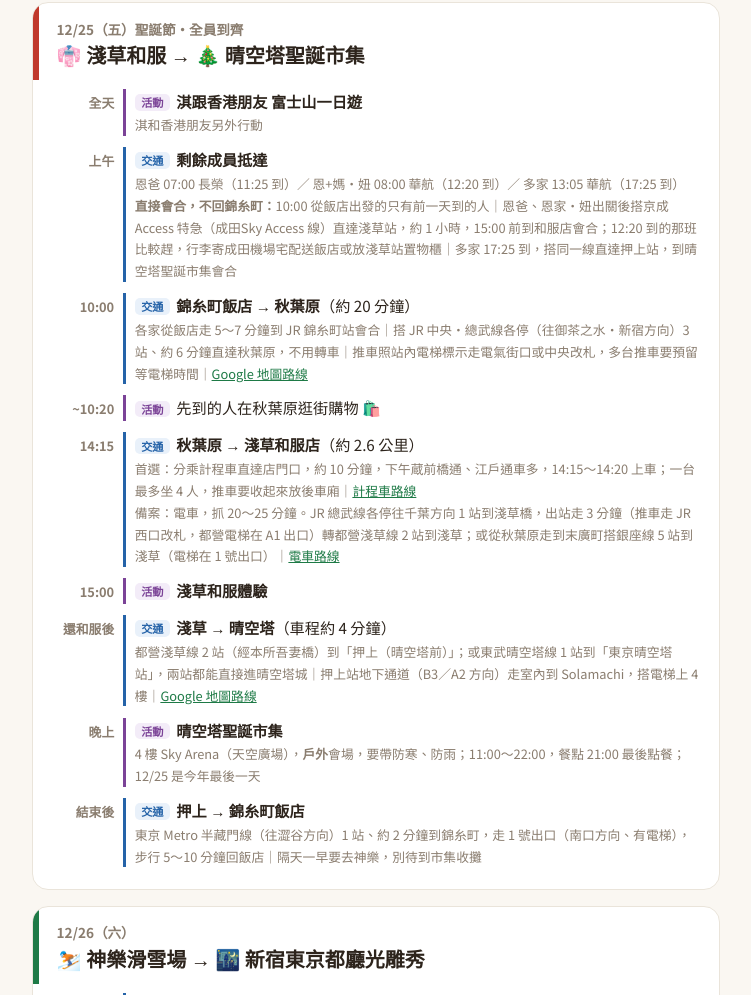
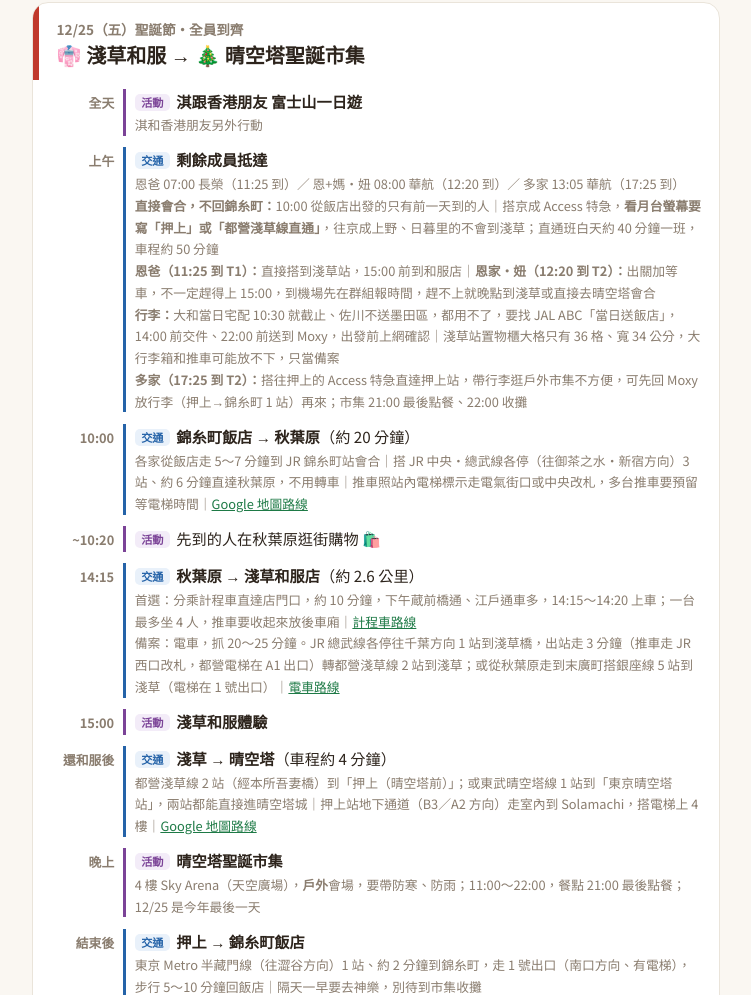
Before and after one commit to badbadted/temp-reports, a plain HTML site: page christmas-ski-trip.html in a window 1280 px wide. Shown: the part 1093-2088 px from the top of the page, without its empty margins (264-1015 px from the left). Drawn offline with Linux system fonts and the light colour scheme.

Commit message:
行程：D2 機場直接會合改寫（Codex 查證：Access 特急非每班直通、12:20 班不保證趕上和服、當日宅配改 JAL ABC）
Co-Authored-By: Claude Opus 5.5 <noreply@anthropic.com>

```diff
--- a/christmas-ski-trip.html
+++ b/christmas-ski-trip.html
@@ -383,7 +383,7 @@ footer {
     <div class="day-body">
       <ul class="plan">
         <li class="k-sight"><span class="when">全天</span><span class="what"><strong>淇跟香港朋友 富士山一日遊</strong><span class="sub">淇和香港朋友另外行動</span></span></li>
-        <li class="k-move"><span class="when">上午</span><span class="what"><strong>剩餘成員抵達</strong><span class="sub">恩爸 07:00 長榮（11:25 到）／ 恩+媽・妞 08:00 華航（12:20 到）／ 多家 13:05 華航（17:25 到）</span><span class="sub"><strong>直接會合，不回錦糸町：</strong>10:00 從飯店出發的只有前一天到的人｜恩爸、恩家・妞出關後搭京成 Access 特急（成田Sky Access 線）直達淺草站，約 1 小時，15:00 前到和服店會合；12:20 到的那班比較趕，行李寄成田機場宅配送飯店或放淺草站置物櫃｜多家 17:25 到，搭同一線直達押上站，到晴空塔聖誕市集會合</span></span></li>
+        <li class="k-move"><span class="when">上午</span><span class="what"><strong>剩餘成員抵達</strong><span class="sub">恩爸 07:00 長榮（11:25 到）／ 恩+媽・妞 08:00 華航（12:20 到）／ 多家 13:05 華航（17:25 到）</span><span class="sub"><strong>直接會合，不回錦糸町：</strong>10:00 從飯店出發的只有前一天到的人｜搭京成 Access 特急，<strong>看月台螢幕要寫「押上」或「都營淺草線直通」</strong>，往京成上野、日暮里的不會到淺草；直通班白天約 40 分鐘一班，車程約 50 分鐘</span><span class="sub"><strong>恩爸（11:25 到 T1）：</strong>直接搭到淺草站，15:00 前到和服店｜<strong>恩家・妞（12:20 到 T2）：</strong>出關加等車，不一定趕得上 15:00，到機場先在群組報時間，趕不上就晚點到淺草或直接去晴空塔會合</span><span class="sub"><strong>行李：</strong>大和當日宅配 10:30 就截止、佐川不送墨田區，都用不了，要找 JAL ABC「當日送飯店」，14:00 前交件、22:00 前送到 Moxy，出發前上網確認｜淺草站置物櫃大格只有 36 格、寬 34 公分，大行李箱和推車可能放不下，只當備案</span><span class="sub"><strong>多家（17:25 到 T2）：</strong>搭往押上的 Access 特急直達押上站，帶行李逛戶外市集不方便，可先回 Moxy 放行李（押上→錦糸町 1 站）再來；市集 21:00 最後點餐、22:00 收攤</span></span></li>
         <li class="k-move"><span class="when">10:00</span><span class="what"><strong>錦糸町飯店 → 秋葉原</strong>（約 20 分鐘）<span class="sub">各家從飯店走 5～7 分鐘到 JR 錦糸町站會合｜搭 JR 中央・總武線各停（往御茶之水・新宿方向）3 站、約 6 分鐘直達秋葉原，不用轉車｜推車照站內電梯標示走電氣街口或中央改札，多台推車要預留等電梯時間｜<a href="https://www.google.com/maps/dir/Moxy+Tokyo+Kinshicho/Akihabara+Station/data=!4m18!4m17!1m5!1m1!19sChIJ__8_gieJGGARzsnFtCMAiDE!2m2!1d139.8135101!2d35.69354!1m5!1m1!19sChIJqxYG-aeOGGAR1QNyQixfQI0!2m2!1d139.77441059999998!2d35.6979438!2m3!6e0!7e2!8j1798192800!3e3" target="_blank">Google 地圖路線</a></span></span></li>
         <li class="k-sight"><span class="when">~10:20</span><span class="what">先到的人在秋葉原逛街購物 🛍️</span></li>
         <li class="k-move"><span class="when">14:15</span><span class="what"><strong>秋葉原 → 淺草和服店</strong>（約 2.6 公里）<span class="sub">首選：分乘計程車直達店門口，約 10 分鐘，下午蔵前橋通、江戶通車多，14:15～14:20 上車；一台最多坐 4 人，推車要收起來放後車廂｜<a href="https://www.google.com/maps/dir/Akihabara+Station/%E6%97%A5%E6%9C%AC,+%E6%9D%B1%E4%BA%AC%E9%83%BD%E5%8F%B0%E6%9D%B1%E5%8C%BA%E6%B5%85%E8%8D%89%EF%BC%91%E4%B8%81%E7%9B%AE%EF%BC%91%E2%88%923,+%E6%B7%BA%E8%8D%89/data=!4m18!4m17!1m5!1m1!19sChIJqxYG-aeOGGAR1QNyQixfQI0!2m2!1d139.77441059999998!2d35.6979438!1m5!1m1!19sChIJL34SkMaOGGAR8M8COhoCH_Q!2m2!1d139.7971675!2d35.7098669!2m3!6e0!7e2!8j1798208100!3e0" target="_blank">計程車路線</a></span><span class="sub">備案：電車，抓 20～25 分鐘。JR 總武線各停往千葉方向 1 站到淺草橋，出站走 3 分鐘（推車走 JR 西口改札，都營電梯在 A1 出口）轉都營淺草線 2 站到淺草；或從秋葉原走到末廣町搭銀座線 5 站到淺草（電梯在 1 號出口）｜<a href="https://www.google.com/maps/dir/Akihabara+Station/%E6%97%A5%E6%9C%AC,+%E6%9D%B1%E4%BA%AC%E9%83%BD%E5%8F%B0%E6%9D%B1%E5%8C%BA%E6%B5%85%E8%8D%89%EF%BC%91%E4%B8%81%E7%9B%AE%EF%BC%91%E2%88%923,+%E6%B7%BA%E8%8D%89/data=!4m18!4m17!1m5!1m1!19sChIJqxYG-aeOGGAR1QNyQixfQI0!2m2!1d139.77441059999998!2d35.6979438!1m5!1m1!19sChIJL34SkMaOGGAR8M8COhoCH_Q!2m2!1d139.7971675!2d35.7098669!2m3!6e0!7e2!8j1798208100!3e3" target="_blank">電車路線</a></span></span></li>
```
